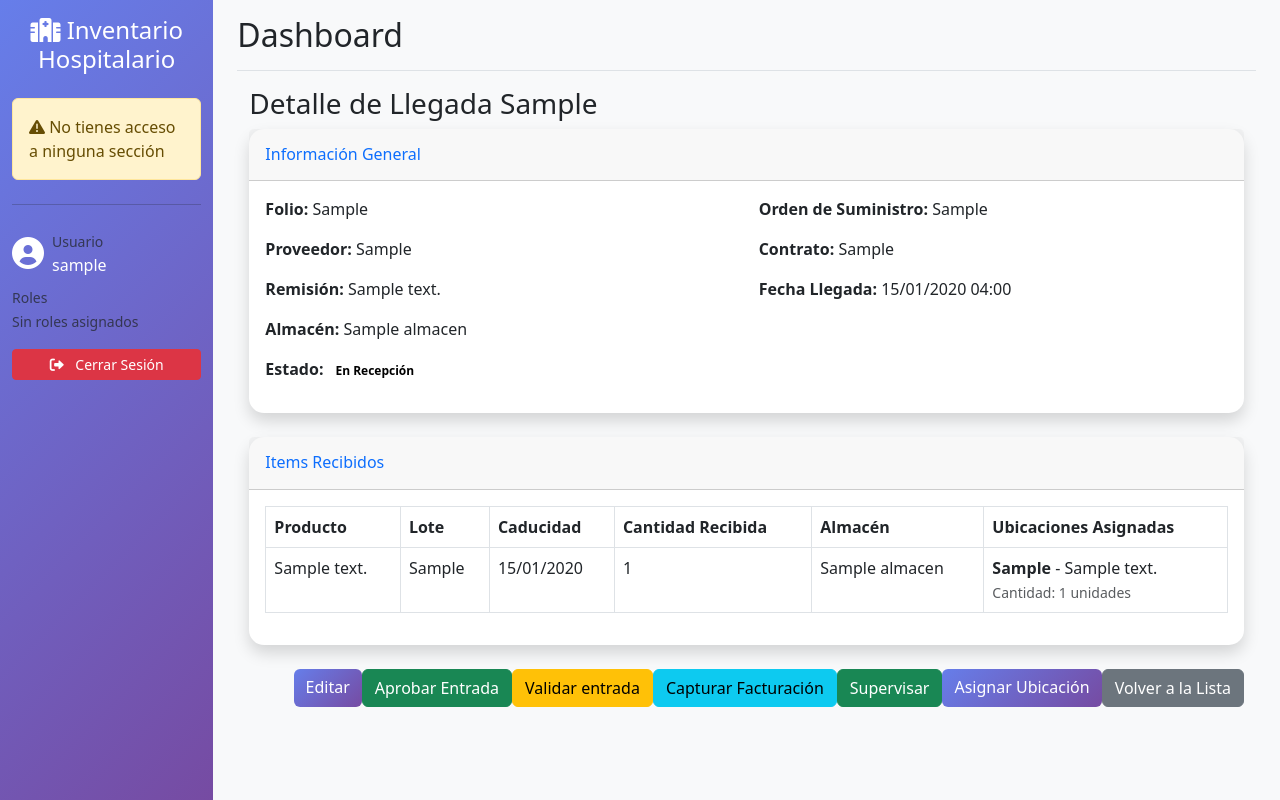
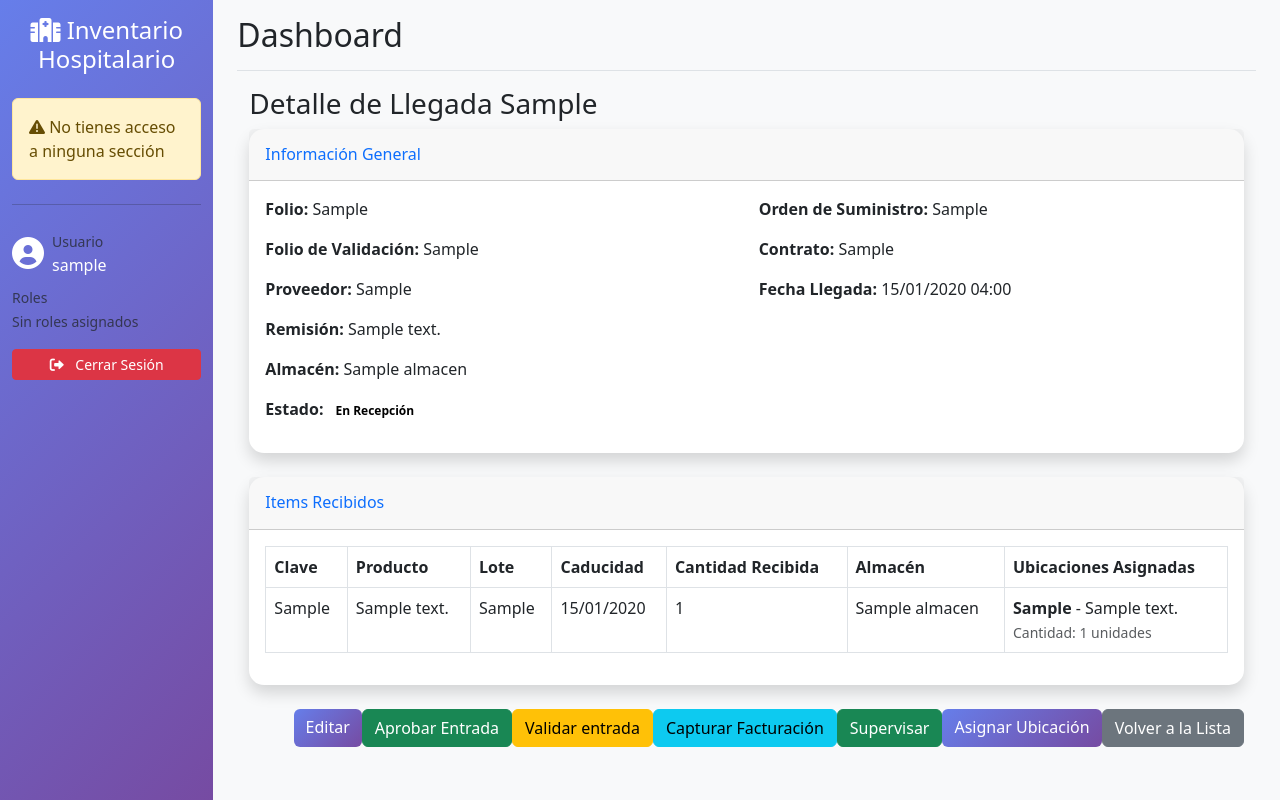
Before and after one commit to saea98/inventario_hospitalario, a Django app: page /logistica/llegadas/00000000-0000-0000-0000-000000000001/ in a window 1280 px wide. Run offline with Django 4.2, Linux system fonts and the light colour scheme; a user stored in the database is signed in; tables that the repository leaves empty hold one stand-in row (values such as "Sample post"); parts of the project's set-up code (start-up, migrations or seed data) failed here and were passed over; some libraries are stand-ins or nearby versions.

Commit message:
Improvement: Agregar folio de validación y clave de producto a vista de detalle - FORCE UPDATE v12

```diff
--- a/templates/inventario/llegadas/detalle_llegada.html
+++ b/templates/inventario/llegadas/detalle_llegada.html
@@ -14,6 +14,7 @@
             <div class="row">
                 <div class="col-md-6">
                     <p><strong>Folio:</strong> {{ llegada.folio }}</p>
+                    <p><strong>Folio de Validación:</strong> {{ llegada.folio_validacion|default:"No disponible" }}</p>
                     <p><strong>Proveedor:</strong> {{ llegada.proveedor.razon_social|default:"No disponible" }}</p>
                     <p><strong>Remisión:</strong> {{ llegada.remision|default:"No disponible" }}</p>
                     <p><strong>Almacén:</strong> {{ llegada.almacen.nombre|default:"No disponible" }}</p>
@@ -38,6 +39,7 @@
                 <table class="table table-bordered">
                     <thead>
                         <tr>
+                            <th>Clave</th>
                             <th>Producto</th>
                             <th>Lote</th>
                             <th>Caducidad</th>
@@ -49,6 +51,7 @@
                     <tbody>
                         {% for item in llegada.items.all %}
                         <tr>
+                            <td>{{ item.clave|default:"No disponible" }}</td>
                             <td>{{ item.producto.descripcion }}</td>
                             <td>{{ item.numero_lote }}</td>
                             <td>{{ item.fecha_caducidad|date:"d/m/Y" }}</td>
```
